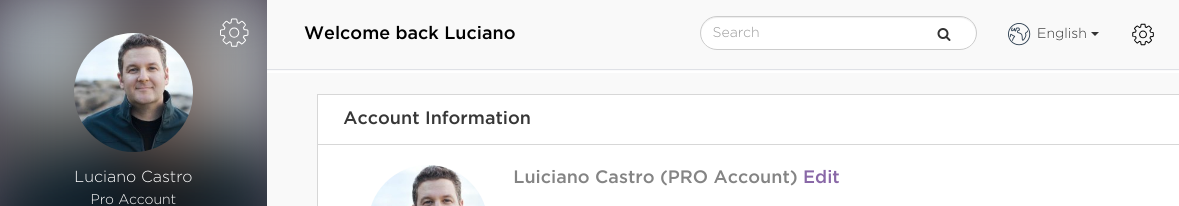
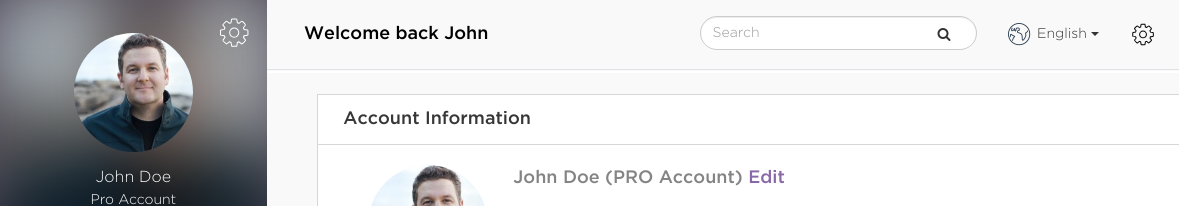
Before and after one commit to LeeMortis/UI, a plain HTML site: page settings.html in a window 1280 px wide. Shown: the top 206 px of the page, 0-1179 px from the left. Drawn offline with Linux system fonts and the light colour scheme.

Commit message:
Change of Names

```diff
--- a/settings.html
+++ b/settings.html
@@ -26,7 +26,7 @@
 					</button>
 					<i class="fa fa-cog fa-inverse" aria-hidden="true"></i>
 					<img class="img-circle img-responsive center-block" src="assets/profile-image.jpg" alt="User's Profile Image">
-					<p>Luciano Castro</p>
+					<p>John Doe</p>
 					<p>Pro Account</p>
 				</div>
 
@@ -64,7 +64,7 @@
 						        <span class="icon-bar"></span>
 						      </button>
 
-							<h1>Welcome back Luciano</h1>
+							<h1>Welcome back John</h1>
 						</span>
 
 						<span class="col-xs-12 col-sm-7 col-md-8">
@@ -108,7 +108,7 @@
 						<h2>Account Information</h2>
 						<div class="col-md-12">
 							<img class="profile-pic" src="assets/profile-image.jpg" alt="User's Profile Picture">
-							<h2>Luiciano Castro (PRO Account) <a href="#">Edit</a></h2>
+							<h2>John Doe (PRO Account) <a href="#">Edit</a></h2>
 							<span>
 								<img class="acct-icons" src="assets/location_icon.png" alt="Address">
 								<p>123, Street Address, City Address, Country <a href="#">Edit</a></p>
```
Also changed, not shown: categories.html (+2 -2 lines), dashboard.html (+3 -3 lines), files.html (+2 -2 lines), help.html (+2 -2 lines), subscription.html (+3 -3 lines).
